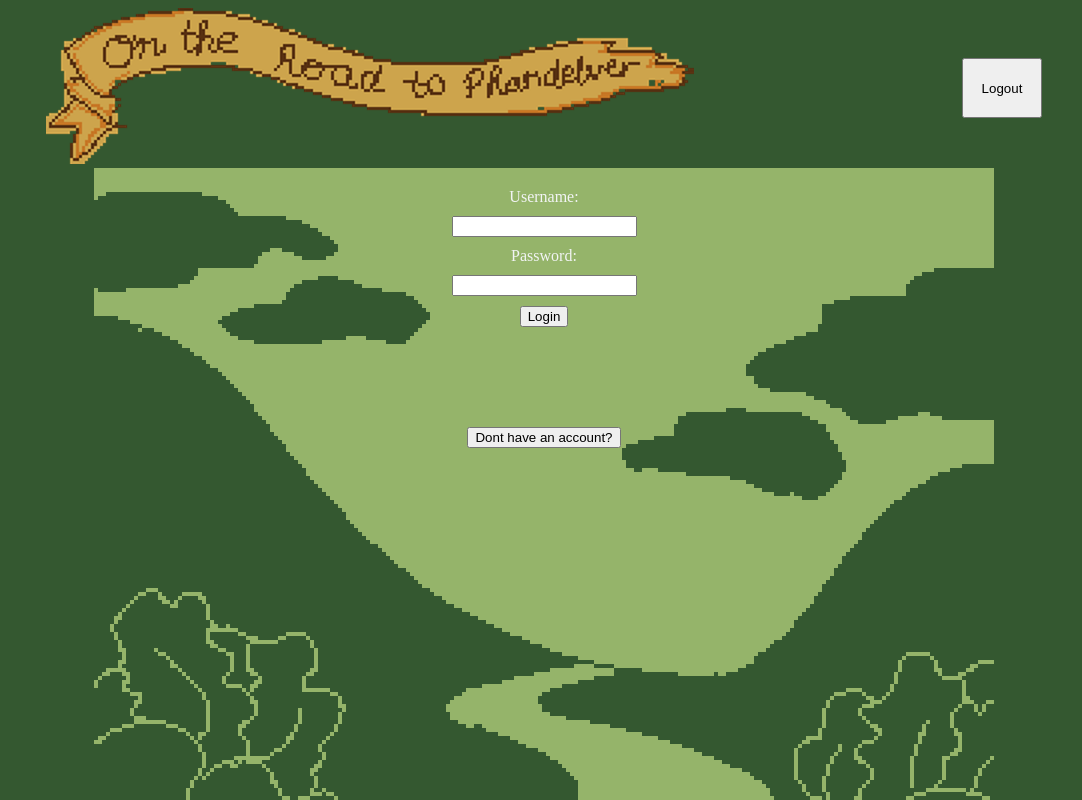
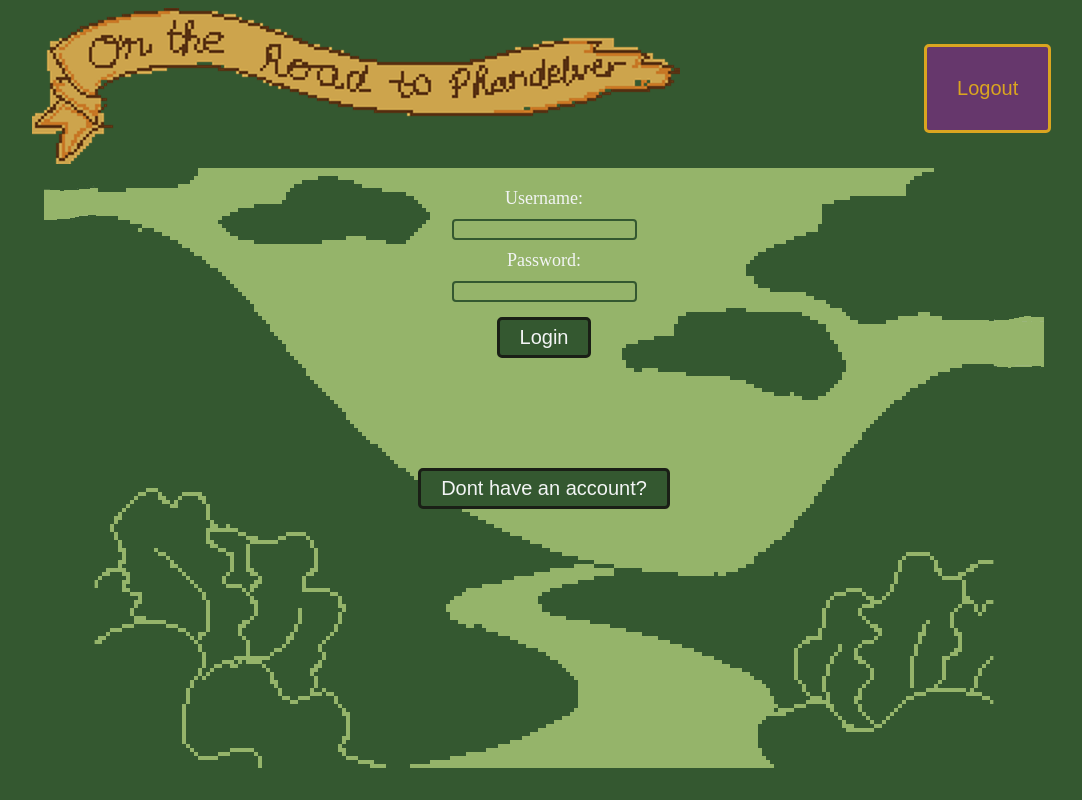
Before and after one commit to DrSloughKeg/otrtp-client, a React (Create React App) app: page / in a window 1280 px wide. Shown: the top 800 px of the page, without its empty margins (96-1178 px from the left). Built offline with nearby package versions, Linux system fonts and the light colour scheme; no server answers.

Commit message:
css cleaning

```diff
--- a/src/App.css
+++ b/src/App.css
@@ -6,20 +6,53 @@ body {
   text-align: center;
   color: #f2f4f4;
 }
+p {
+  max-width: 800px;
+  margin: auto;
+}
+button {
+  padding: 6px;
+  padding-left: 20px;
+  padding-right: 20px;
+  border: 3px solid #1a1f16;
+  border-radius: 5px;
+  margin: 5px;
+  font-size: 20px;
+  background-color: #345830;
+  color: #f2f4f4;
+}
+button:hover {
+  border-color: goldenrod;
+}
+.Special {
+  border-color: goldenrod;
+  color: goldenrod;
+  background-color: #66376c;
+  padding: 30px;
+}
+.Special:hover {
+  color: gold;
+  border-color: gold;
+}
+label {
+  font-size: large;
+}
+input {
+  border: 2px solid #345830;
+  background-color: #95b46a;
+  color: #f2f4f4;
+  border-radius: 4px;
+}
 
 .Navbar {
   display: flex;
   justify-content: space-around;
   flex-direction: row;
   align-items: center;
-  .logout {
-    height: 60px;
-    width: 80px;
-  }
 }
 
 .logRegi {
-  block-size: 900px;
+  block-size: 600px;
   background-image: url("../public/background.png");
   background-size: auto;
   background-repeat: no-repeat;
@@ -30,6 +63,34 @@ body {
   }
   .formItem {
     margin: 10px;
+  }
+}
+
+.charSelect {
+  block-size: 600px;
+  background-image: url("../public/background.png");
+  background-repeat: no-repeat;
+  background-position-x: center;
+  display: flex;
+  flex-direction: column;
+  align-items: flex-end;
+  justify-content: space-around;
+  .charCard {
+    border: 5px solid #1a1f16;
+    border-radius: 5px;
+    background-color: rgba(149, 180, 106, 0.7);
+    width: 40%;
+    margin: 30px;
+    h3 {
+      color: #1a1f16;
+    }
+    .line {
+      display: flex;
+      justify-content: space-around;
+    }
+    .delete {
+      color: red;
+    }
   }
 }
 
@@ -82,11 +143,6 @@ body {
   }
 }
 
-.charCard {
-  border: 5px solid #1a1f16;
-  border-radius: 5px;
-}
-
 .combatMenu {
   max-width: 900px;
   margin: auto;
--- a/src/components/navBar.js
+++ b/src/components/navBar.js
@@ -16,7 +16,7 @@ function Navbar() {
       <Link to="/">
         <img src="banner600.png" alt="home" />
       </Link>
-      <button className="logout" onClick={logout}>
+      <button className="Special" onClick={logout}>
         Logout
       </button>
     </div>
--- a/src/pages/home.js
+++ b/src/pages/home.js
@@ -8,6 +8,8 @@ import { AuthContext } from "../components/AuthContext";
 function Home() {
   //navigate
   let navi = useNavigate();
+  //authState
+  const { authState } = useContext(AuthContext);
 
   //toggle regi
   const [toggleRegi, SetToggleRegi] = useState(false);
@@ -16,14 +18,16 @@ function Home() {
 
   //init loggin state and check
   const [isLoggedIn, setIsLoggedIn] = useState(false);
-  const accessToken = localStorage.getItem("accessToken");
+
   useEffect(() => {
     // TODO: Add Validation? fix?
-    if (accessToken !== "undefined") {
-      setIsLoggedIn(!!accessToken);
-      //navi("/playMenu");
+    if (authState) {
+      setIsLoggedIn(true);
+      navi("/playMenu");
+    } else {
+      navi("/");
     }
-  }, [accessToken]);
+  }, [authState]);
 
   //for login
   const [username, setUsername] = useState("");
--- a/src/pages/menu.js
+++ b/src/pages/menu.js
@@ -248,24 +248,38 @@ function Menu() {
           <button onClick={() => setToggleCharCreate(false)}>Cancel</button>
         </div>
       ) : (
-        <div>
+        <div className="charSelect">
           {allUserChars &&
             allUserChars.map((value, key) => {
               return (
                 <div key={key} className="charCard">
-                  <h3>{value.charName}</h3>
-                  <h3>{value.lvl}</h3>
-                  <h3>{value.class}</h3>
-                  <h3>{value.hp}</h3>
-                  <h3>{value.ap}</h3>
+                  <div className="line">
+                    <h3>{value.charName}</h3>
+                    <h3>
+                      Level: {value.lvl} {value.class}
+                    </h3>
+                  </div>
+                  <div className="line">
+                    <h3>HP: {value.hp}</h3>
+                    <h3>AP: {value.ap}</h3>
+                  </div>
+                  <h3>
+                    Event: {value.evnt === 0 && "The Beginning"}{" "}
+                    {value.evnt === 1 && "Goblin Attack"}{" "}
+                    {value.evnt === 2 && "Other"}
+                  </h3>
                   <button onClick={() => playChar(value.charId)}>Play</button>
-                  <button onClick={() => deleteChar(value.charId)}>
+                  <button
+                    className="delete"
+                    onClick={() => deleteChar(value.charId)}
+                  >
                     Delete
                   </button>
                 </div>
               );
             })}
           <button
+            className="Special"
             onClick={() => {
               setToggleCharCreate(true);
             }}
```
Also changed, not shown: public/background.png.
